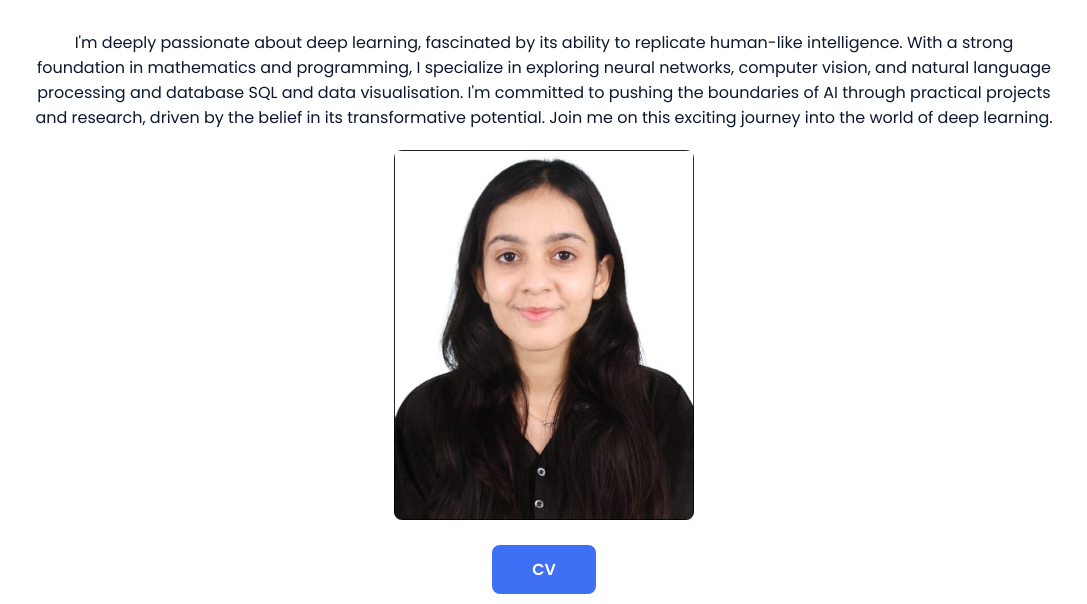
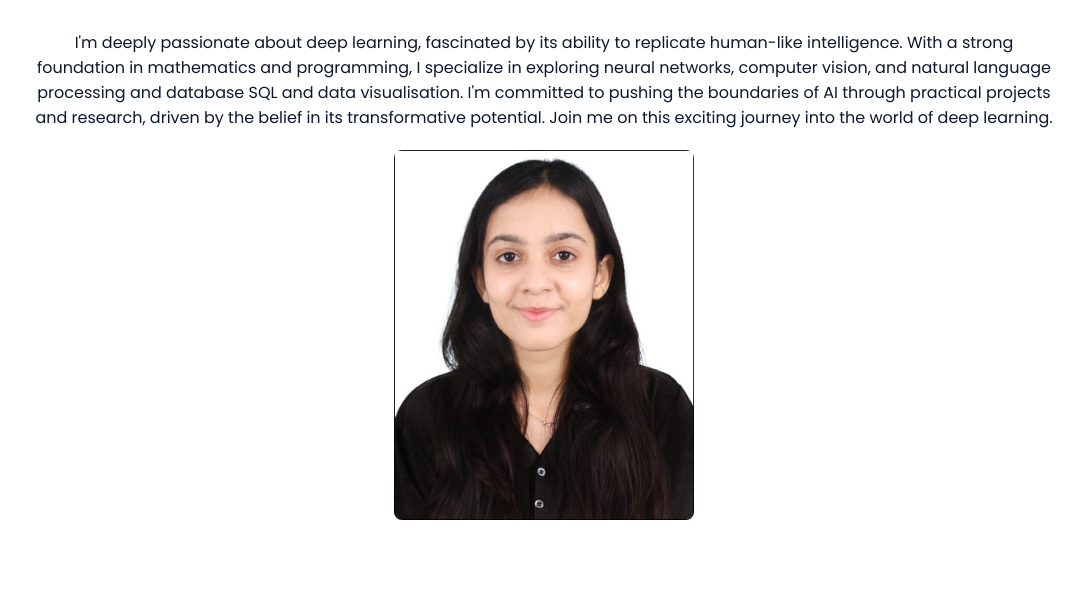
Before and after one commit to sania8/portfolio-saniav, a plain HTML site: page index.html in a window 1280 px wide. Shown: the part 348-952 px from the top of the page, without its empty margins (96-1183 px from the left). Drawn offline with nearby package versions, Linux system fonts and the light colour scheme; a small style sheet from the web is missing.

Commit message:
Update index.html

```diff
--- a/index.html
+++ b/index.html
@@ -61,7 +61,7 @@
 
                         <br>
                         <center></center>
-                        <a href="https://drive.google.com/file/d/1lq0EYmhuGANA-tu5W3o3VdnXCGx596uy/view?usp=sharing" download="SaniaVerma_resume" id="resumeButton" class="button">CV</a>
+
                 </div>
         </section>
             <!--===== SKILLS =====-->
```
